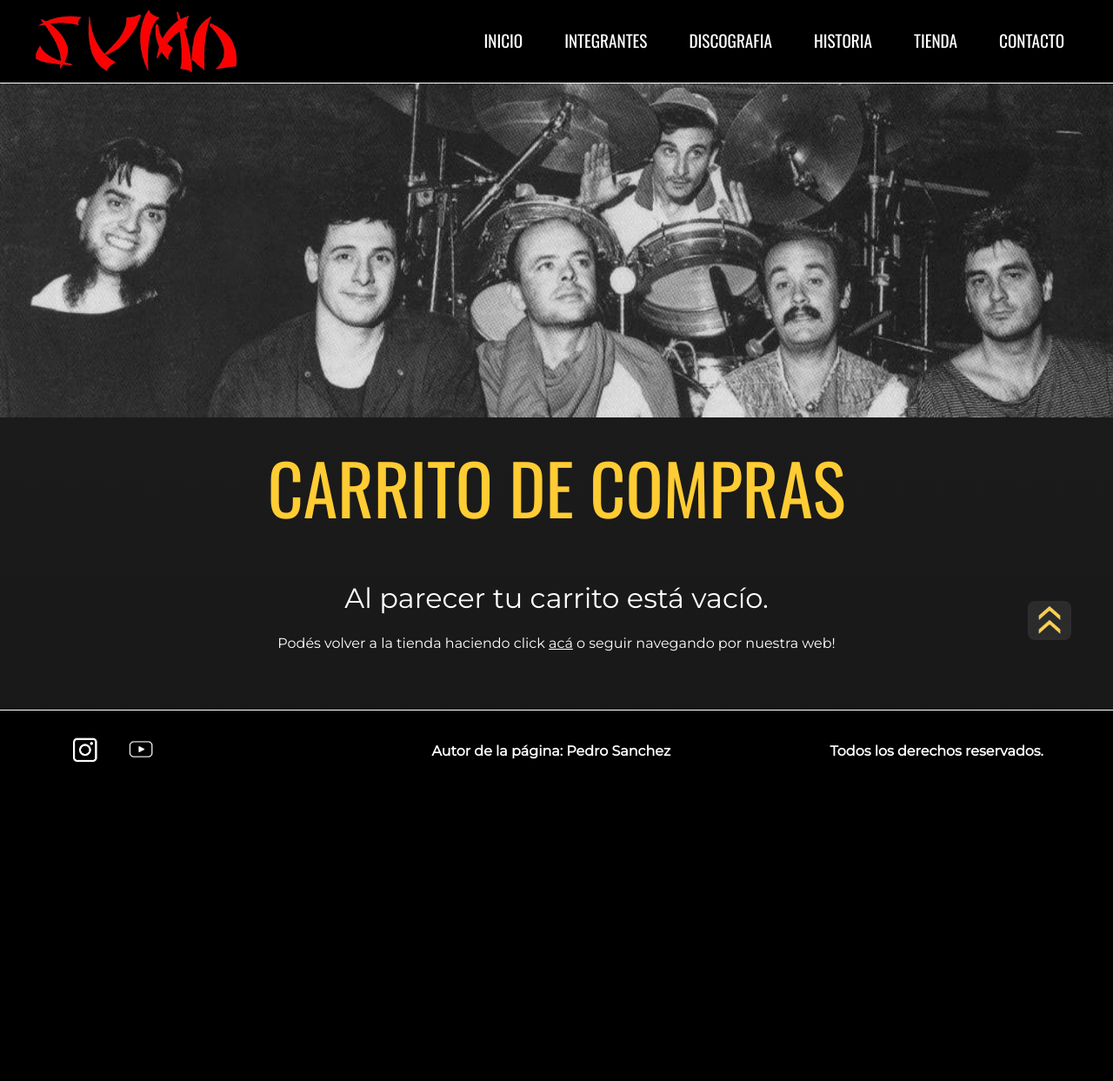
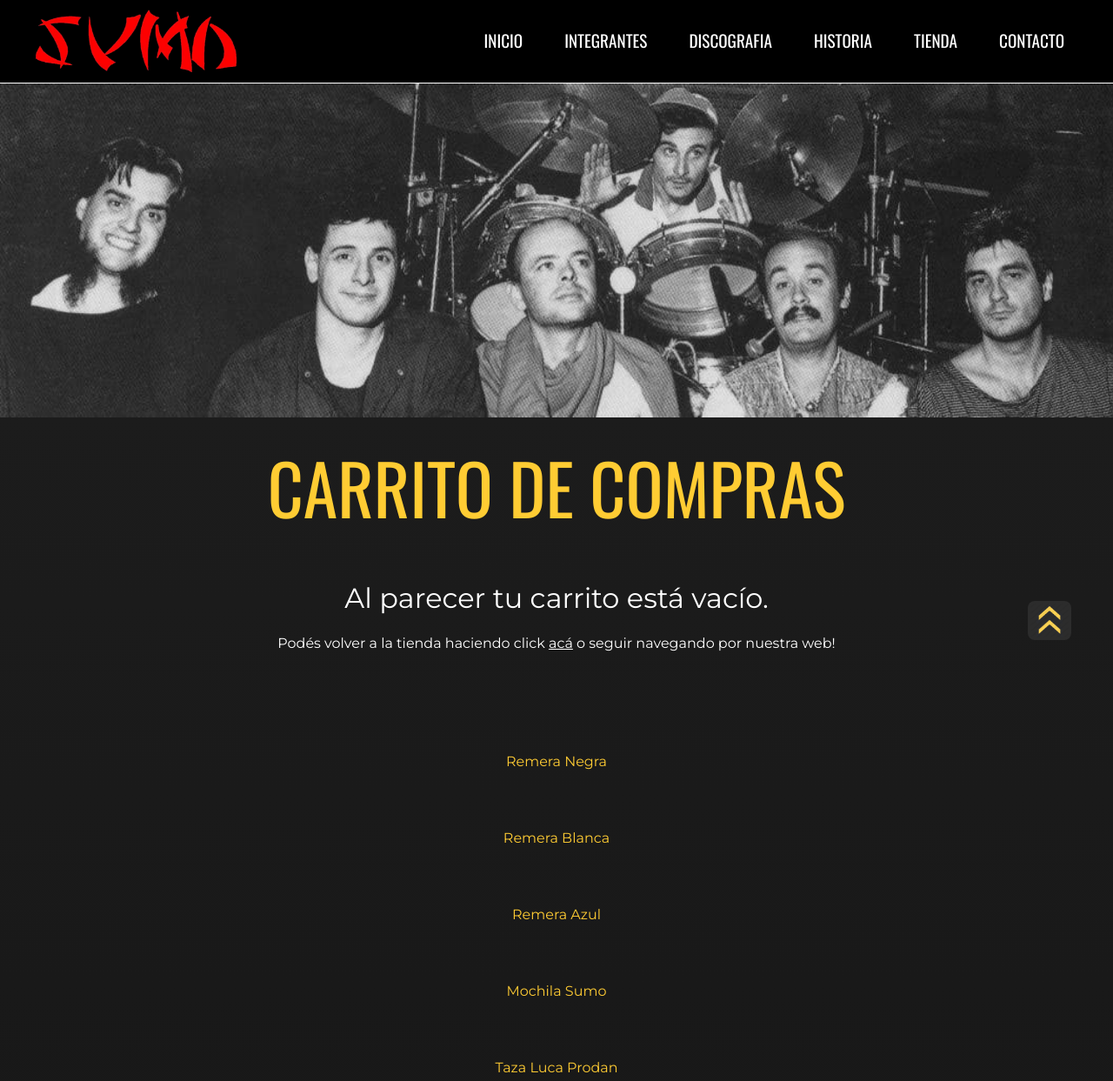
Before and after one commit to pedrolampo/proyecto-js, a website: page shopcart.html in a window 1280 px wide. Shown: the top 1243 px of the page at 87% size. Before the commit the page ends 912 px from the top, so only its background shows below. Drawn offline with nearby package versions, Linux system fonts and the light colour scheme; a web font is replaced by a local one.

Commit message:
first commit

```diff
--- a/css/scss/style.scss
+++ b/css/scss/style.scss
@@ -699,6 +699,18 @@
                 padding-top: 3rem;
             }
 
+            p.item {
+                @include tipografíaBase(
+                    $montserrat,
+                    1rem,
+                    null,
+                    $amarillo,
+                    null,
+                    null,
+                    null
+                );
+            }
+
             p.textoCarrito {
                 @include tipografíaBase(
                     $montserrat,
--- /dev/null
+++ b/js/shopcart.js
@@ -0,0 +1,7 @@
+let carrito = document.getElementById('compras');
+
+for (const producto of productos) {
+    let item = document.createElement('div');
+    item.innerHTML = `<p class="item">${producto.nombre}</p>`;
+    carrito.appendChild(item);
+}
--- a/shopcart.html
+++ b/shopcart.html
@@ -142,7 +142,7 @@
         <!-- Main Content -->
         <section class="container-xl" id="carrito">
             <!-- Shopcart -->
-            <div class="carrito">
+            <div class="carrito" id="compras">
                 <h2>CARRITO DE COMPRAS</h2>
                 <div>
                     <p>Al parecer tu carrito está vacío.</p>
@@ -205,5 +205,8 @@
         <script>
             AOS.init();
         </script>
+
+        <script src="js/variables.js"></script>
+        <script src="js/shopcart.js"></script>
     </body>
 </html>
```
Also changed, not shown: css/style.css.
